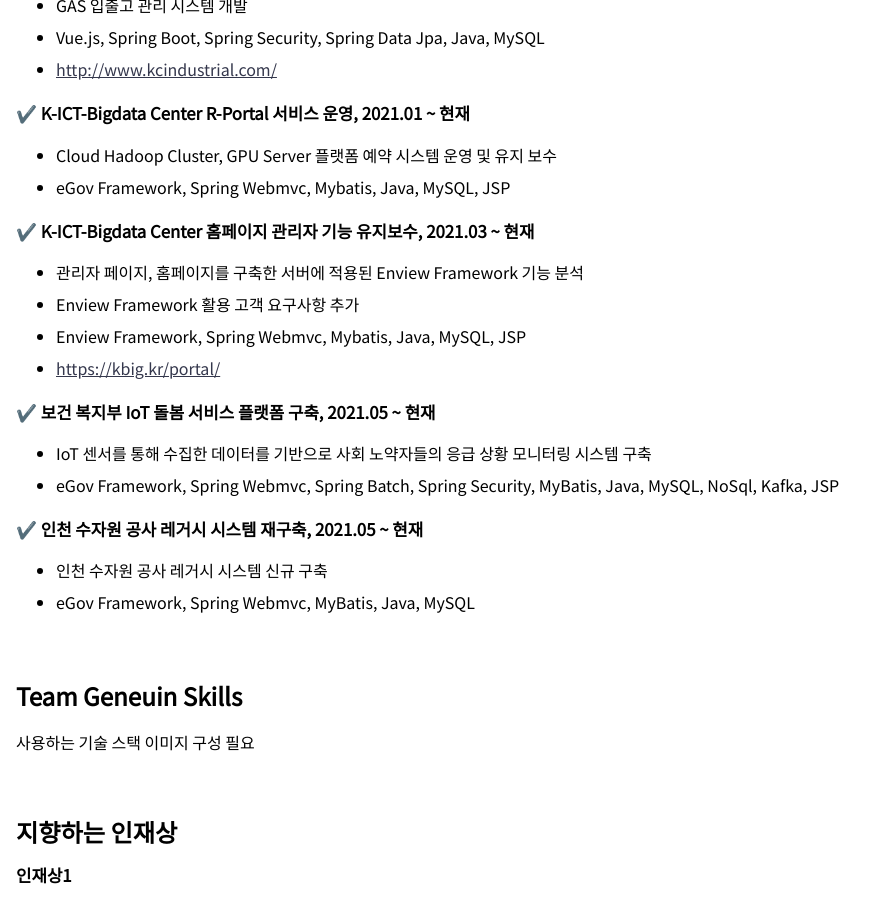
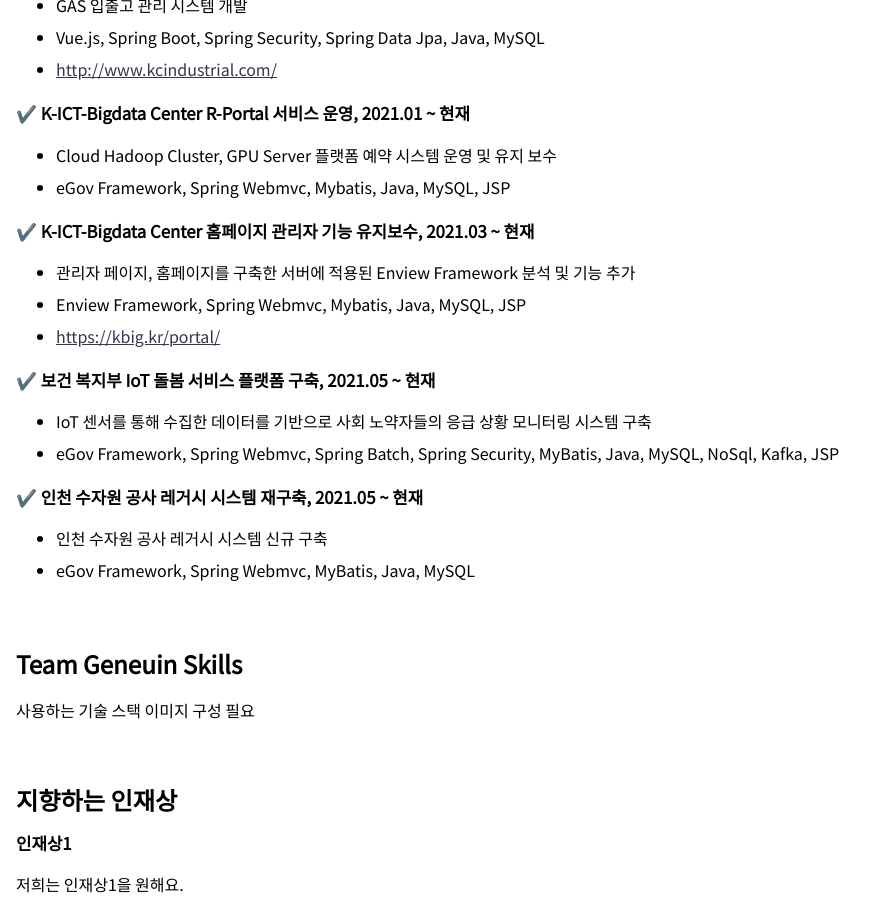
Before and after one commit to jblee-bong/bong.pos, a Jekyll site: the page built from _pages/about.md, in a window 1280 px wide and 900 px high, scrolled down 1454 px. Shown: the whole window, without its empty margins (0-886 px from the left). Built offline with Jekyll 4.4.1, drawn with Linux system fonts in a browser that asks for light colours; nearby versions of some CDN libraries.

Commit message:
Docs: about.md 내용 변경

```diff
--- a/_pages/about.md
+++ b/_pages/about.md
@@ -54,8 +54,7 @@ entries_layout: grid
 - eGov Framework, Spring Webmvc, Mybatis, Java, MySQL, JSP
 
 #### ✔️ K-ICT-Bigdata Center 홈페이지 관리자 기능 유지보수, 2021.03 ~ 현재
-- 관리자 페이지, 홈페이지를 구축한 서버에 적용된 Enview Framework 기능 분석
-- Enview Framework 활용 고객 요구사항 추가
+- 관리자 페이지, 홈페이지를 구축한 서버에 적용된 Enview Framework 분석 및 기능 추가
 - Enview Framework, Spring Webmvc, Mybatis, Java, MySQL, JSP
 - <https://kbig.kr/portal/>
 
```
